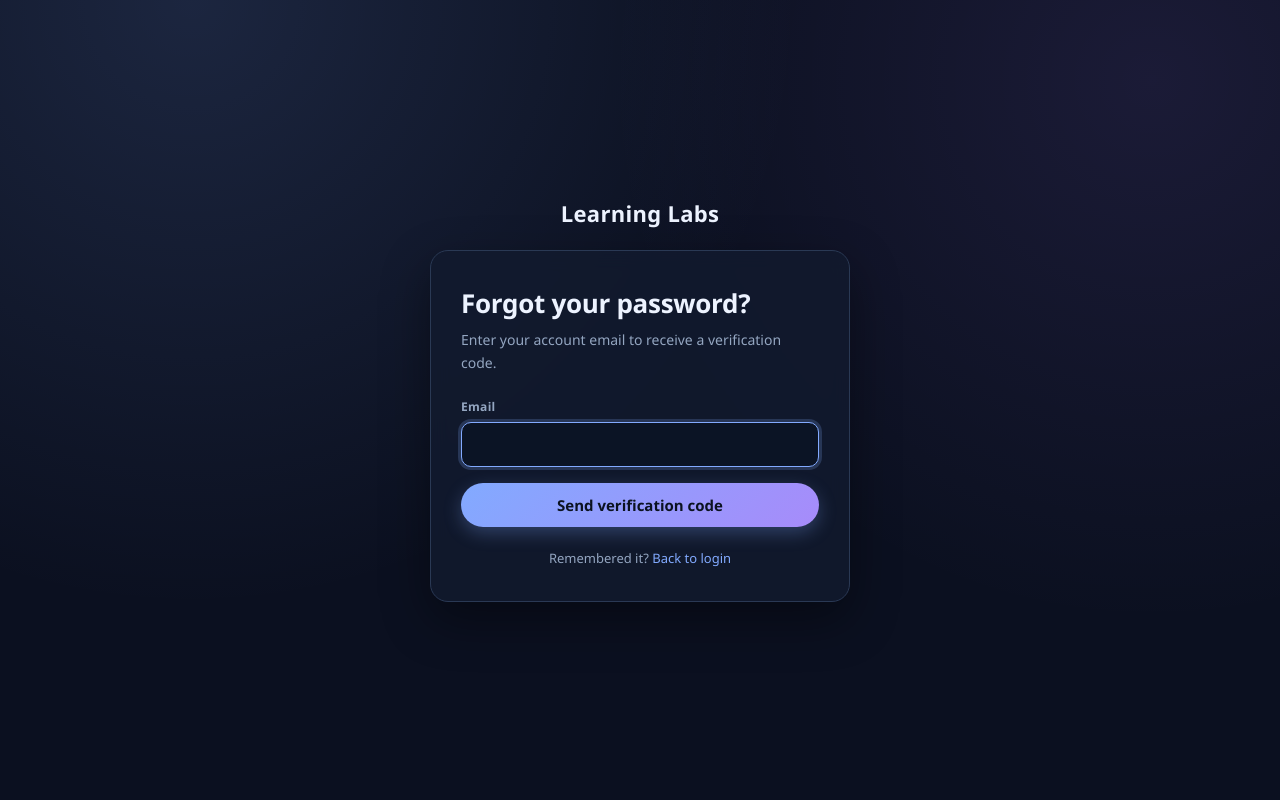
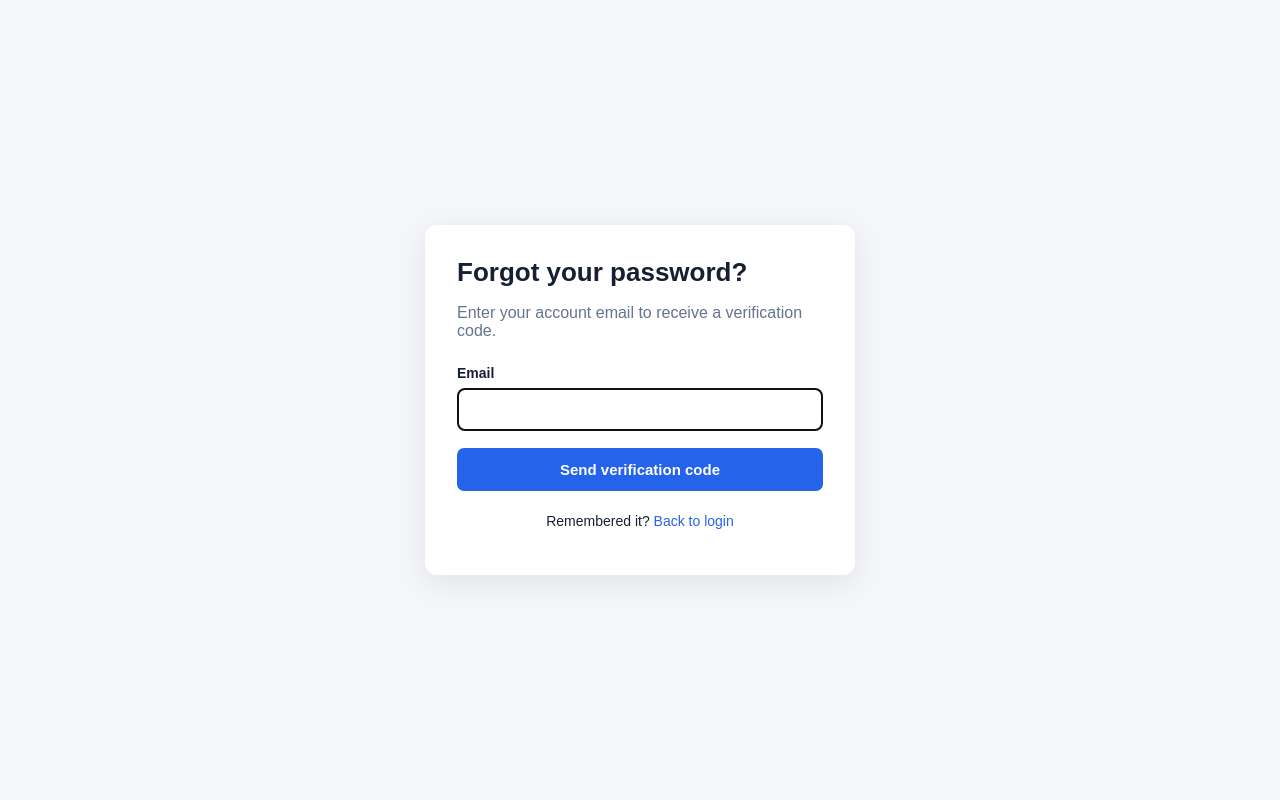
Before and after one commit to Manohar-1305/learning-portal, a Flask app: page /forgot-password in a window 1280 px wide. Run offline with Flask 3, Linux system fonts and the light colour scheme.

Commit message:
Update auth_base.html

```diff
--- a/lab-Tested/templates/auth_base.html
+++ b/lab-Tested/templates/auth_base.html
@@ -1,26 +1,74 @@
+
 <!doctype html>
 <html lang="en">
 <head>
-    <meta charset="UTF-8" />
-    <meta name="viewport" content="width=device-width, initial-scale=1.0" />
+  <meta charset="UTF-8">
+  <meta name="viewport" content="width=device-width, initial-scale=1">
   <title>{% block title %}Learning Labs{% endblock %}</title>
-    <link
-      rel="stylesheet"
-      href="{{ url_for('static', filename='style.css') }}"
-    />
+  <style>
+    * { box-sizing: border-box; }
+    body {
+      margin: 0;
+      min-height: 100vh;
+      display: flex;
+      align-items: center;
+      justify-content: center;
+      padding: 24px;
+      font-family: Arial, sans-serif;
+      background: #f4f6fa;
+      color: #172033;
+    }
+    .auth-card {
+      width: 100%;
+      max-width: 430px;
+      padding: 32px;
+      background: #fff;
+      border-radius: 12px;
+      box-shadow: 0 8px 30px rgba(0,0,0,.08);
+    }
+    h1 { margin: 0 0 8px; font-size: 26px; }
+    .auth-sub { color: #64748b; margin-bottom: 25px; }
+    .auth-form { display: grid; gap: 17px; }
+    .field { display: grid; gap: 7px; }
+    label { font-size: 14px; font-weight: 600; }
+    input {
+      width: 100%;
+      padding: 12px;
+      border: 1px solid #cbd5e1;
+      border-radius: 7px;
+      font-size: 15px;
+    }
+    .auth-btn {
+      width: 100%;
+      padding: 13px;
+      border: 0;
+      border-radius: 7px;
+      background: #2563eb;
+      color: white;
+      font-size: 15px;
+      font-weight: 600;
+      cursor: pointer;
+    }
+    .auth-row, .auth-switch { font-size: 14px; text-align: center; }
+    a { color: #2563eb; text-decoration: none; }
+    .auth-switch { margin-top: 22px; }
+    .flash {
+      padding: 10px;
+      margin-bottom: 12px;
+      border-radius: 6px;
+      background: #f1f5f9;
+      font-size: 14px;
+    }
+  </style>
 </head>
 <body>
-    <main class="auth-page">
-      <a class="auth-brand" href="/" aria-label="Learning Labs home"
-        ><strong>Learning Labs</strong></a
-      >
-
-      <section class="auth-card">
-        {% with messages = get_flashed_messages(with_categories=true) %} {% for
-        category, message in messages %}
-        <div class="auth-alert {{ category }}">{{ message }}</div>
-        {% endfor %} {% endwith %} {% block content %}{% endblock %}
-      </section>
+  <main class="auth-card">
+    {% with messages = get_flashed_messages(with_categories=true) %}
+      {% for category, message in messages %}
+        <div class="flash">{{ message }}</div>
+      {% endfor %}
+    {% endwith %}
+    {% block content %}{% endblock %}
   </main>
 </body>
 </html>
```
Lines whose indentation alone changed are shown as unchanged.
